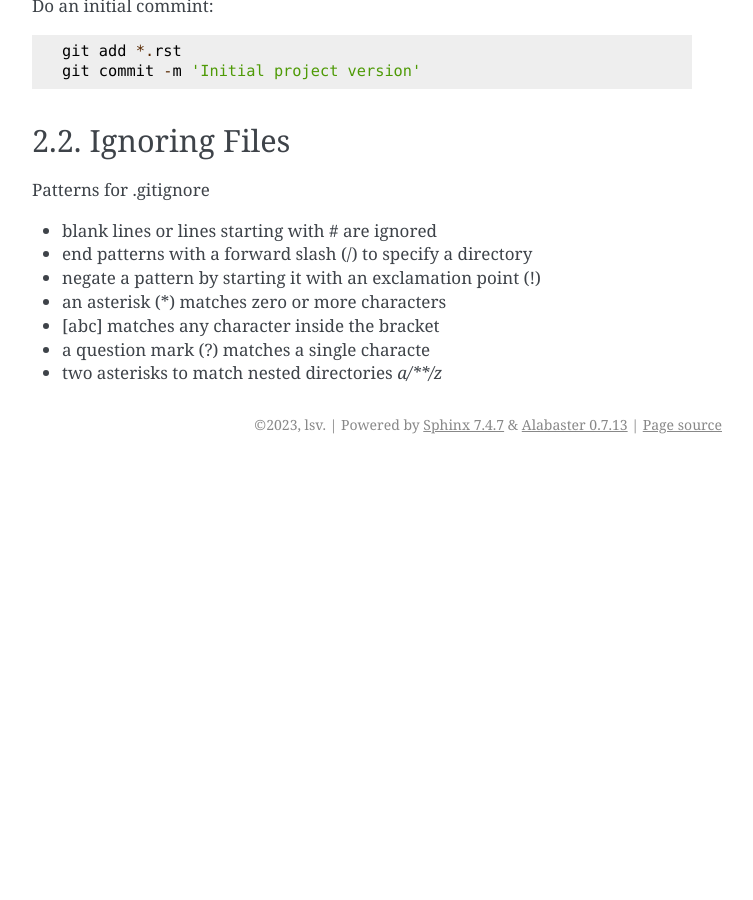
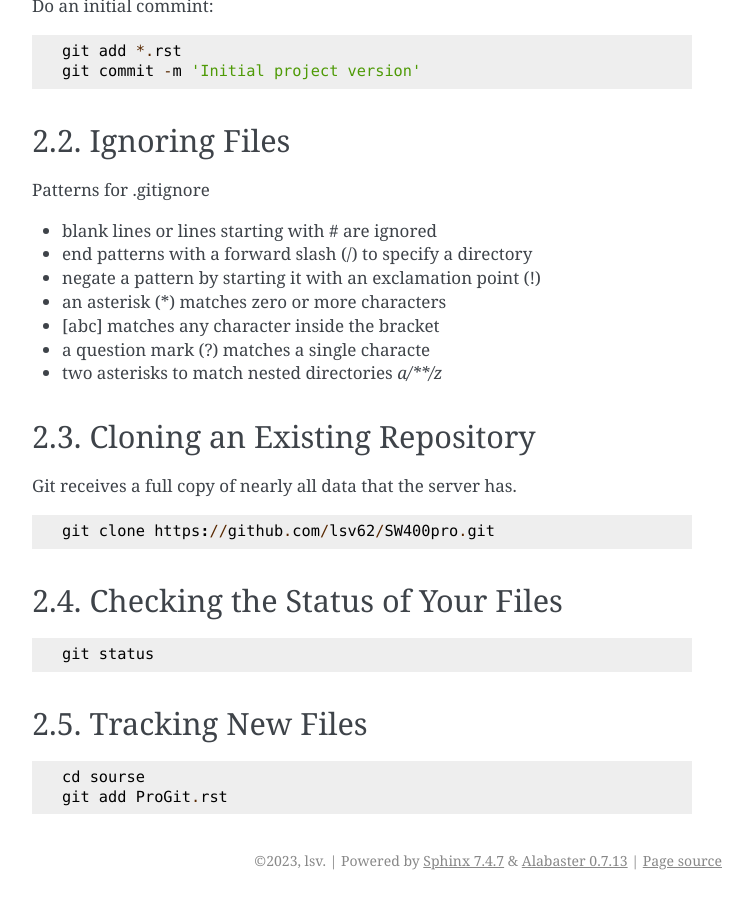
Before and after one commit to lsv62/Git, a Sphinx documentation site: the page built from source/ProGit.rst, in a window 1280 px wide and 900 px high, scrolled down 1870 px. Shown: the whole window, without its empty margins (388-1141 px from the left). Built offline with Sphinx 7.4.7, drawn with Linux system fonts in a browser that asks for light colours; before the commit the page ends 2334 px from its top, so only the background shows below that; some of the changed text lies outside the part shown.

Commit message:
tracking-new

```diff
--- a/source/ProGit.rst
+++ b/source/ProGit.rst
@@ -111,3 +111,27 @@ Patterns for .gitignore
 * [abc] matches any character inside the bracket
 * a question mark (?) matches a single characte
 * two asterisks to match nested directories `a/**/z`
+
+Cloning an Existing Repository
+------------------------------
+
+Git  receives  a  full  copy  of  nearly  all  data  that the  server  has.
+
+.. code-block::
+
+    git clone https://github.com/lsv62/SW400pro.git
+
+Checking the Status of Your Files
+---------------------------------
+
+.. code-block::
+
+    git status
+
+Tracking New Files
+------------------
+
+.. code-block::
+
+    cd sourse
+    git add ProGit.rst
```
